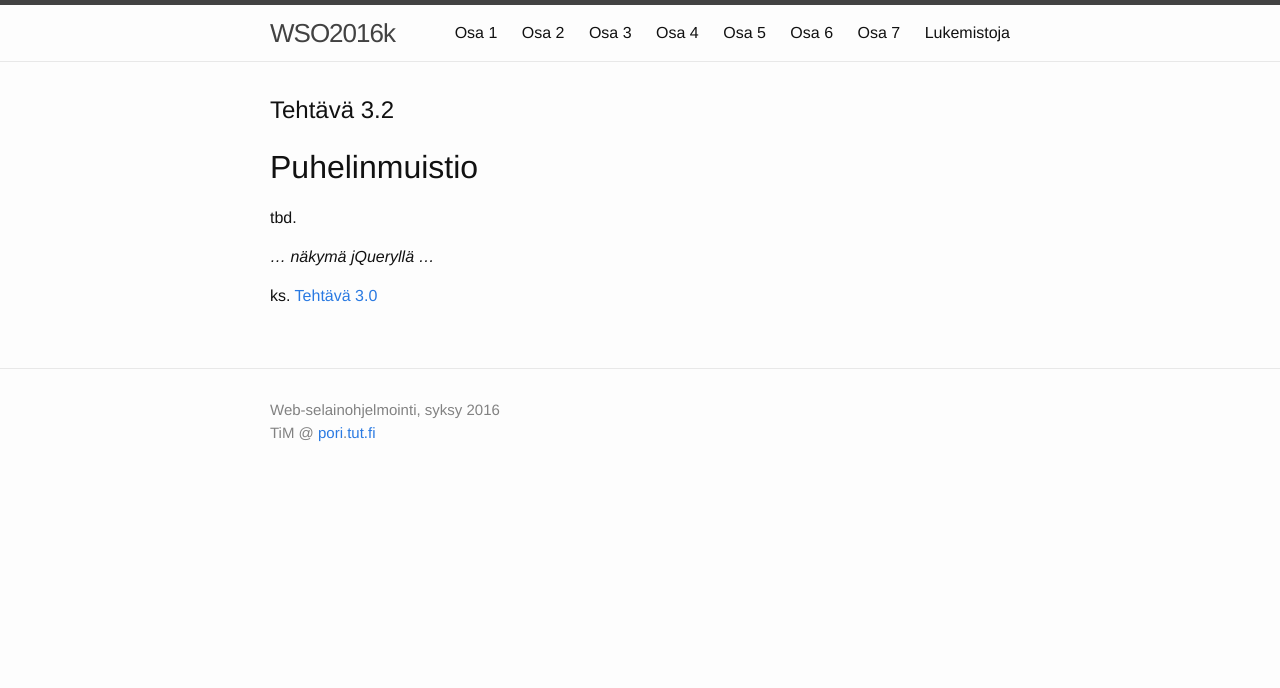
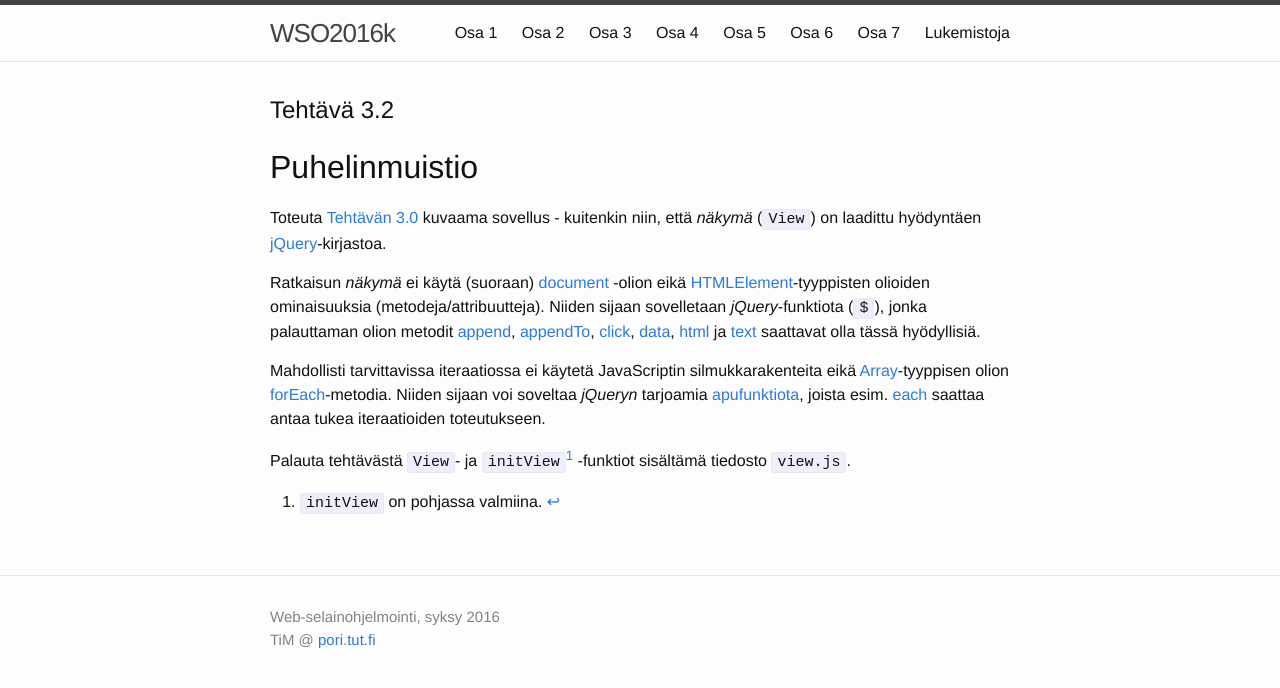
Before and after one commit to timedu/wso, a Jekyll site: the page built from _osa3/tehtava32.md, in a window 1280 px wide. Shown: the top 688 px of the page. Built offline with Jekyll 4.4.1, drawn with Linux system fonts in a browser that asks for light colours.

Commit message:
init ex3.2

```diff
--- a/_osa3/tehtava32.md
+++ b/_osa3/tehtava32.md
@@ -5,8 +5,26 @@ title: Tehtävä 3.2
 
 ## Puhelinmuistio
 
-tbd.
+Toteuta [Tehtävän 3.0](../tehtava30) kuvaama sovellus - kuitenkin niin, että *näkymä* (`View`) on laadittu hyödyntäen [jQuery](http://jquery.com)-kirjastoa.
 
-*... näkymä jQueryllä ...*
+Ratkaisun *näkymä* ei käytä (suoraan) [document](https://developer.mozilla.org/en-US/docs/Web/API/Document) -olion eikä [HTMLElement](https://developer.mozilla.org/en-US/docs/Web/API/HTMLElement)-tyyppisten olioiden ominaisuuksia (metodeja/attribuutteja). Niiden sijaan sovelletaan *jQuery*-funktiota (`$`), jonka palauttaman olion metodit
+[append](http://api.jquery.com/append/),
+[appendTo](http://api.jquery.com/appendto/),
+[click](http://api.jquery.com/click/),
+[data](http://api.jquery.com/data/),
+[html](http://api.jquery.com/html/) ja
+[text](http://api.jquery.com/text/)
+saattavat olla tässä hyödyllisiä.
 
-ks. [Tehtävä 3.0](../tehtava30)
+Mahdollisti tarvittavissa iteraatiossa ei käytetä JavaScriptin silmukkarakenteita eikä
+[Array](https://developer.mozilla.org/en-US/docs/Web/JavaScript/Reference/Global_Objects/Array)-tyyppisen olion
+[forEach](https://developer.mozilla.org/en-US/docs/Web/JavaScript/Reference/Global_Objects/Array/forEach)-metodia. Niiden sijaan voi soveltaa *jQueryn* tarjoamia
+[apufunktiota](http://api.jquery.com/category/utilities/),
+joista esim.
+[each](http://api.jquery.com/jQuery.each/)
+saattaa antaa tukea iteraatioiden toteutukseen.
+
+
+Palauta tehtävästä `View`- ja `initView`[^1] -funktiot sisältämä tiedosto `view.js`.
+
+[^1]: `initView` on pohjassa valmiina.
```
